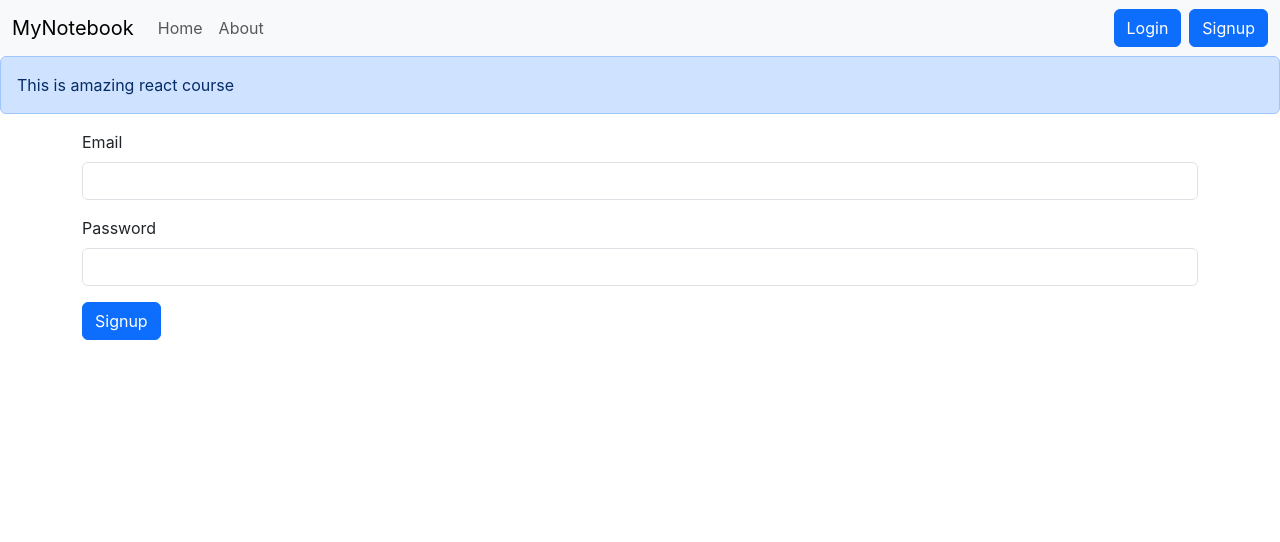
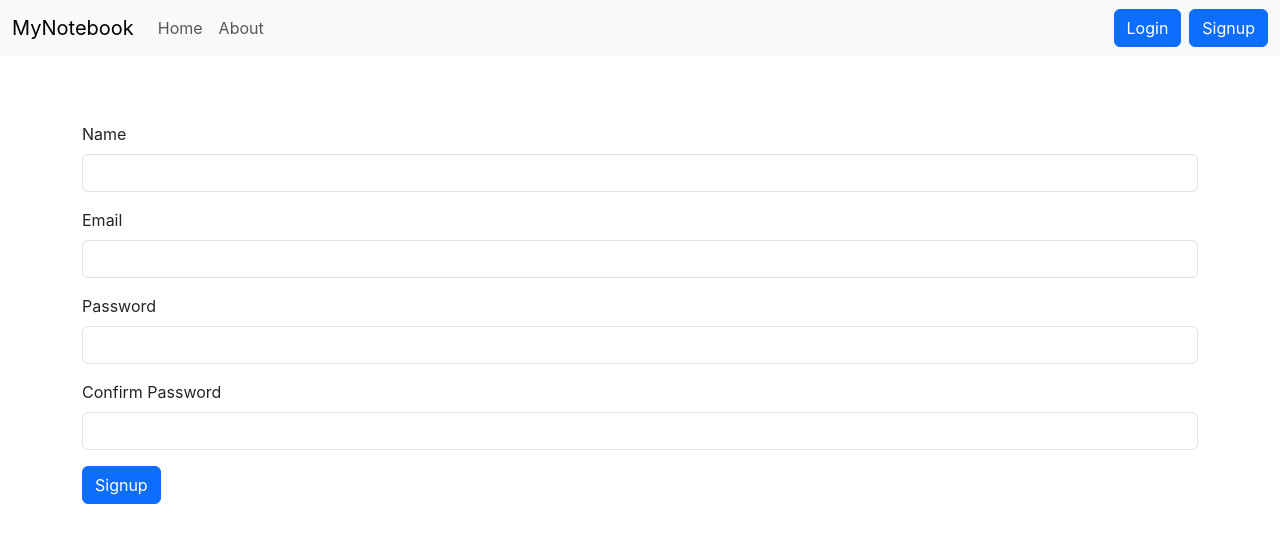
Before and after one commit to swadhinbubaipaul/mynotebook, a React (Create React App) app: page /signup in a window 1280 px wide. Shown: the top 542 px of the page. Built offline with nearby package versions, Linux system fonts and the light colour scheme.

Commit message:
Added alerts

```diff
--- a/src/App.js
+++ b/src/App.js
@@ -8,19 +8,41 @@ import NoteState from "./context/notes/NoteState";
 import Alert from "./components/Alert";
 import Login from "./components/Login";
 import Signup from "./components/Signup";
+import { useState } from "react";
 
 function App() {
+	const [alert, setAlert] = useState(null);
+
+	const showAlert = (message, type) => {
+		setAlert({
+			message: message,
+			type: type,
+		});
+		setTimeout(() => {
+			setAlert(null);
+		}, 2000);
+	};
+
 	return (
 		<NoteState>
 			<BrowserRouter>
 				<Navbar />
-				<Alert message="This is amazing react course" />
+				<Alert alert={alert} />
 				<div className="container">
 					<Routes>
-						<Route path="/" element={<Home />} />
+						<Route
+							path="/"
+							element={<Home showAlert={showAlert} />}
+						/>
 						<Route path="/about" element={<About />} />
-						<Route path="/login" element={<Login />} />
-						<Route path="/signup" element={<Signup />} />
+						<Route
+							path="/login"
+							element={<Login showAlert={showAlert} />}
+						/>
+						<Route
+							path="/signup"
+							element={<Signup showAlert={showAlert} />}
+						/>
 						<Route path="*" element={<h1>Page not found!</h1>} />
 					</Routes>
 				</div>
--- a/src/components/AddNote.js
+++ b/src/components/AddNote.js
@@ -1,7 +1,7 @@
 import React, { useContext, useState } from "react";
 import NoteContext from "../context/notes/NoteContext";
 
-const AddNote = () => {
+const AddNote = ({ showAlert }) => {
 	const { addNote } = useContext(NoteContext);
 
 	const [note, setNote] = useState({ title: "", description: "", tag: "" });
@@ -10,6 +10,7 @@ const AddNote = () => {
 		e.preventDefault();
 		addNote(note.title, note.description, note.tag);
 		setNote({ title: "", description: "", tag: "" });
+		showAlert("Note Added Successfully", "success");
 	};
 	const onChange = (e) => {
 		setNote({ ...note, [e.target.name]: e.target.value });
--- a/src/components/Alert.js
+++ b/src/components/Alert.js
@@ -1,11 +1,20 @@
 import React from "react";
 
-const Alert = ({ message }) => {
+const Alert = ({ alert }) => {
+	const type = alert?.type === "danger" ? "error" : alert?.type;
 	return (
-		<div>
-			<div className="alert alert-primary" role="alert">
-				{message}
-			</div>
+		<div style={{ height: "50px" }}>
+			{alert && (
+				<div
+					className={`alert alert-${alert.type} alert-dismissible fade show`}
+					role="alert"
+				>
+					<strong>
+						{type.charAt(0).toUpperCase() + type.slice(1)}
+					</strong>
+					: {alert.message}
+				</div>
+			)}
 		</div>
 	);
 };
--- a/src/components/EditNoteModal.js
+++ b/src/components/EditNoteModal.js
@@ -1,13 +1,14 @@
 import React, { useContext } from "react";
 import NoteContext from "../context/notes/NoteContext";
 
-const EditNoteModal = ({ note, setNote }) => {
+const EditNoteModal = ({ note, setNote, showAlert }) => {
 	const { editNote } = useContext(NoteContext);
 
 	const handleClick = (e) => {
 		e.preventDefault();
 		editNote(note._id, note.title, note.description, note.tag);
 		setNote({ title: "", description: "", tag: "" });
+		showAlert("Note Updated Successfully", "success");
 	};
 
 	const onChange = (e) => {
--- a/src/components/Home.js
+++ b/src/components/Home.js
@@ -1,8 +1,8 @@
 import Notes from "./Notes";
-const Home = () => {
+const Home = ({ showAlert }) => {
 	return (
 		<>
-			<Notes />
+			<Notes showAlert={showAlert} />
 		</>
 	);
 };
--- a/src/components/Login.js
+++ b/src/components/Login.js
@@ -1,7 +1,7 @@
 import React, { useState } from "react";
 import { useNavigate } from "react-router-dom";
 
-const Login = () => {
+const Login = ({ showAlert }) => {
 	const navigate = useNavigate();
 	const [credentials, setCredentials] = useState({
 		email: "",
@@ -33,16 +33,18 @@ const Login = () => {
 				// Save the auth token and redirect
 				localStorage.setItem("token", jsonResponse.authToken);
 				navigate("/");
+				showAlert("Logged in Successfully", "success");
 			} else {
-				alert("Invalid Credentials");
+				showAlert("Invalid Credentials", "danger");
 			}
 		} catch (error) {
 			console.log(error);
 		}
 	};
+
 	return (
 		<form onSubmit={handleSubmit}>
-			<div className="mb-3">
+			<div className="mb-3 mt-3">
 				<label htmlFor="email" className="form-label">
 					Email
 				</label>
--- a/src/components/NoteItem.js
+++ b/src/components/NoteItem.js
@@ -1,7 +1,7 @@
 import React, { useContext } from "react";
 import NoteContext from "../context/notes/NoteContext";
 
-const NoteItem = ({ note, updateNote }) => {
+const NoteItem = ({ note, updateNote, showAlert }) => {
 	const { deleteNote } = useContext(NoteContext);
 
 	return (
@@ -21,6 +21,10 @@ const NoteItem = ({ note, updateNote }) => {
 								className="fa-regular fa-trash-can mx-2"
 								onClick={() => {
 									deleteNote(note._id);
+									showAlert(
+										"Note Deleted Successfully",
+										"success"
+									);
 								}}
 							></i>
 							<i
--- a/src/components/Notes.js
+++ b/src/components/Notes.js
@@ -4,7 +4,7 @@ import NoteItem from "./NoteItem";
 import AddNote from "./AddNote";
 import EditNoteModal from "./EditNoteModal";
 
-const Notes = () => {
+const Notes = ({ showAlert }) => {
 	const [note, setNote] = useState({ title: "", description: "", tag: "" });
 	const { notes, getNotes } = useContext(NoteContext);
 
@@ -19,8 +19,12 @@ const Notes = () => {
 
 	return (
 		<>
-			<AddNote />
-			<EditNoteModal note={note} setNote={setNote} />
+			<AddNote showAlert={showAlert} />
+			<EditNoteModal
+				note={note}
+				setNote={setNote}
+				showAlert={showAlert}
+			/>
 			<div className="row my-3">
 				<h2>Your Notes</h2>
 				{notes.length === 0 && (
@@ -32,6 +36,7 @@ const Notes = () => {
 							key={note._id}
 							note={note}
 							updateNote={updateNote}
+							showAlert={showAlert}
 						/>
 					);
 				})}
--- a/src/components/Signup.js
+++ b/src/components/Signup.js
@@ -1,19 +1,112 @@
-import React from "react";
+import React, { useState } from "react";
+import { useNavigate } from "react-router-dom";
 
-const Signup = () => {
+const Signup = ({ showAlert }) => {
+	const navigate = useNavigate();
+	const [credentials, setCredentials] = useState({
+		name: "",
+		email: "",
+		password: "",
+		confirmPassword: "",
+	});
+
+	const handleSubmit = async (e) => {
+		e.preventDefault();
+		if (credentials.password !== credentials.confirmPassword) {
+			showAlert("Password Missmatch", "danger");
+		} else {
+			try {
+				const requestOptions = {
+					method: "post",
+					headers: {
+						"Content-Type": "application/json",
+					},
+					body: JSON.stringify({
+						name: credentials.name,
+						email: credentials.email,
+						password: credentials.password,
+					}),
+				};
+
+				const response = await fetch(
+					"http://localhost:5000/api/auth/createuser",
+					requestOptions
+				);
+				const jsonResponse = await response.json();
+				console.log(jsonResponse);
+				if (jsonResponse.success) {
+					// Save the auth token and redirect
+					localStorage.setItem("token", jsonResponse.authToken);
+					navigate("/");
+					showAlert("Account Created Successfully", "success");
+				} else {
+					showAlert(jsonResponse.error, "danger");
+				}
+			} catch (error) {
+				console.log(error);
+			}
+		}
+	};
+
+	const handleChange = (e) => {
+		setCredentials({ ...credentials, [e.target.name]: e.target.value });
+	};
 	return (
-		<form>
+		<form onSubmit={handleSubmit}>
+			<div className="mb-3 mt-3">
+				<label htmlFor="name" className="form-label">
+					Name
+				</label>
+				<input
+					type="text"
+					className="form-control"
+					id="name"
+					name="name"
+					onChange={handleChange}
+					minLength={3}
+					required
+				/>
+			</div>
 			<div className="mb-3">
 				<label htmlFor="email" className="form-label">
 					Email
 				</label>
-				<input type="email" className="form-control" id="email" />
+				<input
+					type="email"
+					className="form-control"
+					id="email"
+					name="email"
+					onChange={handleChange}
+					required
+				/>
 			</div>
 			<div className="mb-3">
 				<label htmlFor="password" className="form-label">
 					Password
 				</label>
-				<input type="password" className="form-control" id="password" />
+				<input
+					type="password"
+					className="form-control"
+					id="password"
+					name="password"
+					onChange={handleChange}
+					minLength={5}
+					required
+				/>
+			</div>
+			<div className="mb-3">
+				<label htmlFor="confirmPassword" className="form-label">
+					Confirm Password
+				</label>
+				<input
+					type="password"
+					className="form-control"
+					id="confirmPassword"
+					name="confirmPassword"
+					onChange={handleChange}
+					minLength={5}
+					required
+				/>
 			</div>
 			<button type="submit" className="btn btn-primary">
 				Signup
```
